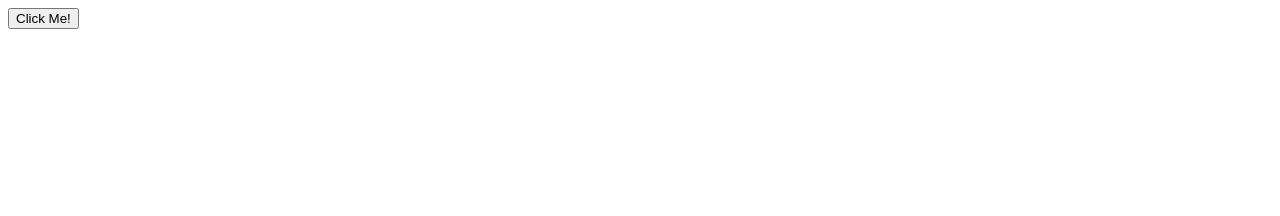
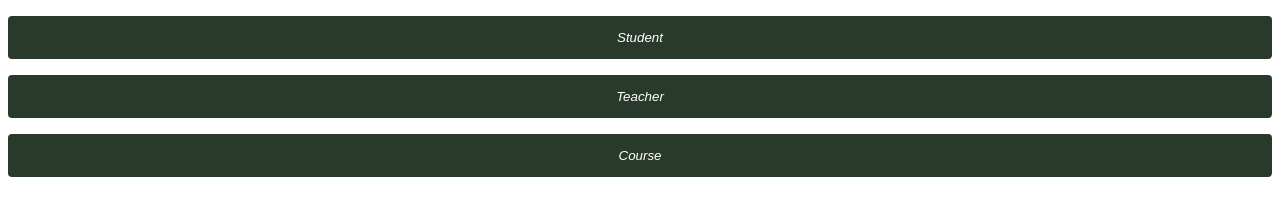
Before and after one commit to EimanWaheed/mvc-node, a website: page app/views/default/defaultView.html in a window 1280 px wide. Drawn offline with Linux system fonts and the light colour scheme.

Commit message:
DefaultView file updated

```diff
--- a/app/views/default/defaultView.html
+++ b/app/views/default/defaultView.html
@@ -1,9 +1,29 @@
 <!DOCTYPE html>
 <html>
+<style>
+    button {
+        width: 100%;
+        background-color: #2a3a2a;
+        color: white;
+        padding: 14px 20px;
+        margin: 8px 0;
+        font-style:italic;
+        border: none;
+        border-radius: 4px;
+        cursor: pointer;
+    }
+</style>
 
 <body>
 
-    <button type="button" onclick="alert('Hello world!')">Click Me!</button>
+    <button onclick="handleEvent('student')">Student</button>
+    <button onclick="handleEvent('teacher')">Teacher</button>
+    <button onclick="handleEvent('course')">Course</button>
+    <script type="text/javascript">
+        function handleEvent(val) {
+            window.location = `?controller=${val}`;
+        }
+    </script>
 
 </body>
 
```
